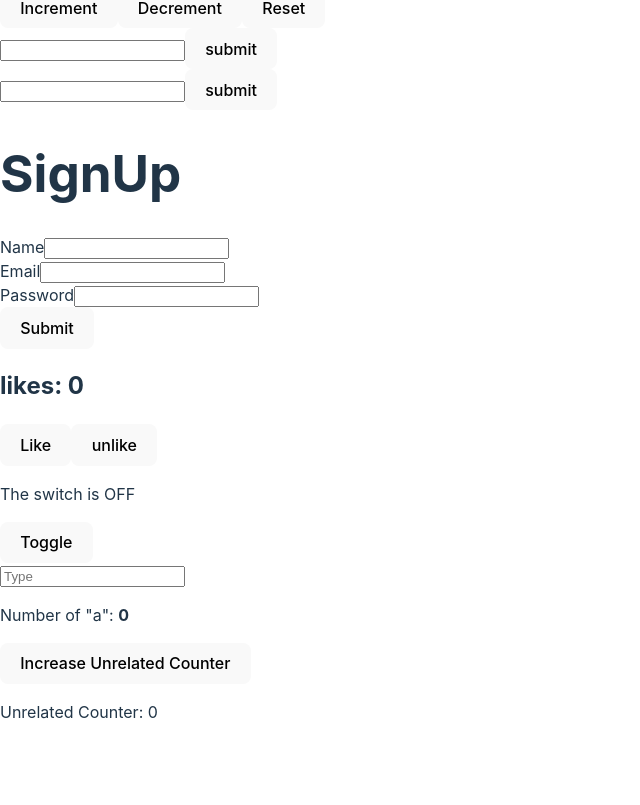
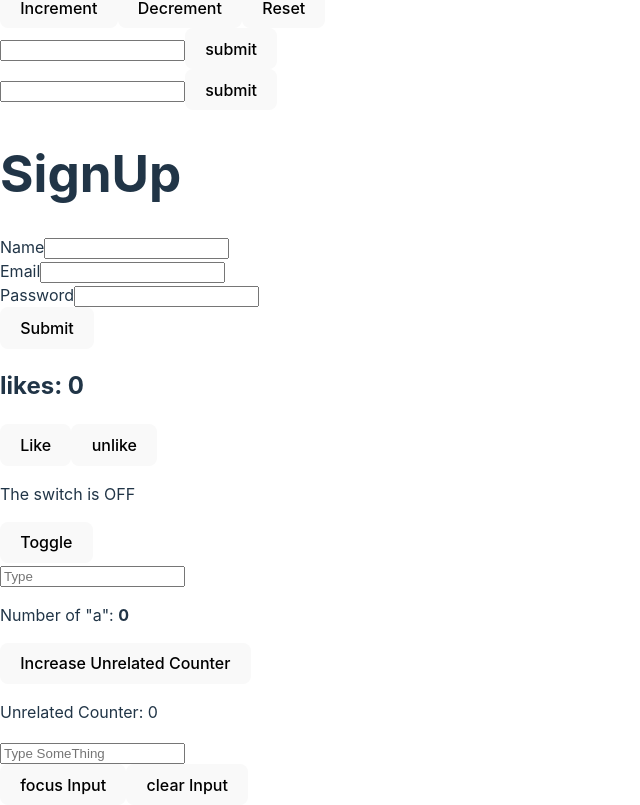
Before and after one commit to syedomer17/The-React.js, a React (Vite) app in the folder client/: page / in a window 1280 px wide. Shown: the part 359-1164 px from the top of the page, without its empty margins (0-640 px from the left). Before the commit the page ends 1099 px from the top, so only its background shows below. Built offline with nearby package versions, Linux system fonts and the light colour scheme.

Commit message:
useImperativeHandle

```diff
--- a/client/src/App.jsx
+++ b/client/src/App.jsx
@@ -12,6 +12,7 @@ import UserInfo from './components/context2.0/UserInfo';
 import LikeButton from './components/Redux/LikeButton';
 import ToggleSwitchToggleSwitch from './components/Reducer/ToggleSwitchToggleSwitch';
 import SlowCountComponent from './components/Memo/SlowCountComponent';
+import ParentComponent from './components/UseImperativeHandle/ParentComponent';
 
 
 
@@ -55,6 +56,9 @@ const App = () => {
       <div>
         <SlowCountComponent />
       </div>
+      <div>
+        <ParentComponent />
+      </div>
     </div>
   )
 }
--- /dev/null
+++ b/client/src/components/UseImperativeHandle/MyInput.jsx
@@ -0,0 +1,21 @@
+import React, { forwardRef, useImperativeHandle, useRef } from 'react'
+
+const MyInput = forwardRef((props,ref) => {
+    const inputRef = useRef();
+
+    useImperativeHandle(ref,()=>({
+        focus : () => {
+            inputRef.current.focus();
+        },
+        clear : () => {
+            inputRef.current.value = "";
+        }
+    }))
+    return(
+        <>
+        <input type="text" ref={inputRef} placeholder='Type SomeThing' />
+        </>
+    )
+})
+
+export default MyInput
--- /dev/null
+++ b/client/src/components/UseImperativeHandle/ParentComponent.jsx
@@ -0,0 +1,18 @@
+import { useRef } from "react";
+import MyInput from "./MyInput";
+
+const ParentComponent = () => {
+    const inputRef = useRef();
+
+    return(
+        <>
+        <MyInput ref={inputRef} />
+        <div>
+            <button onClick={()=> inputRef.current.focus()}>focus Input</button>
+            <button onClick={() => inputRef.current.clear()}>clear Input</button>
+        </div>
+        </>
+    )
+}
+
+export default ParentComponent;
```
